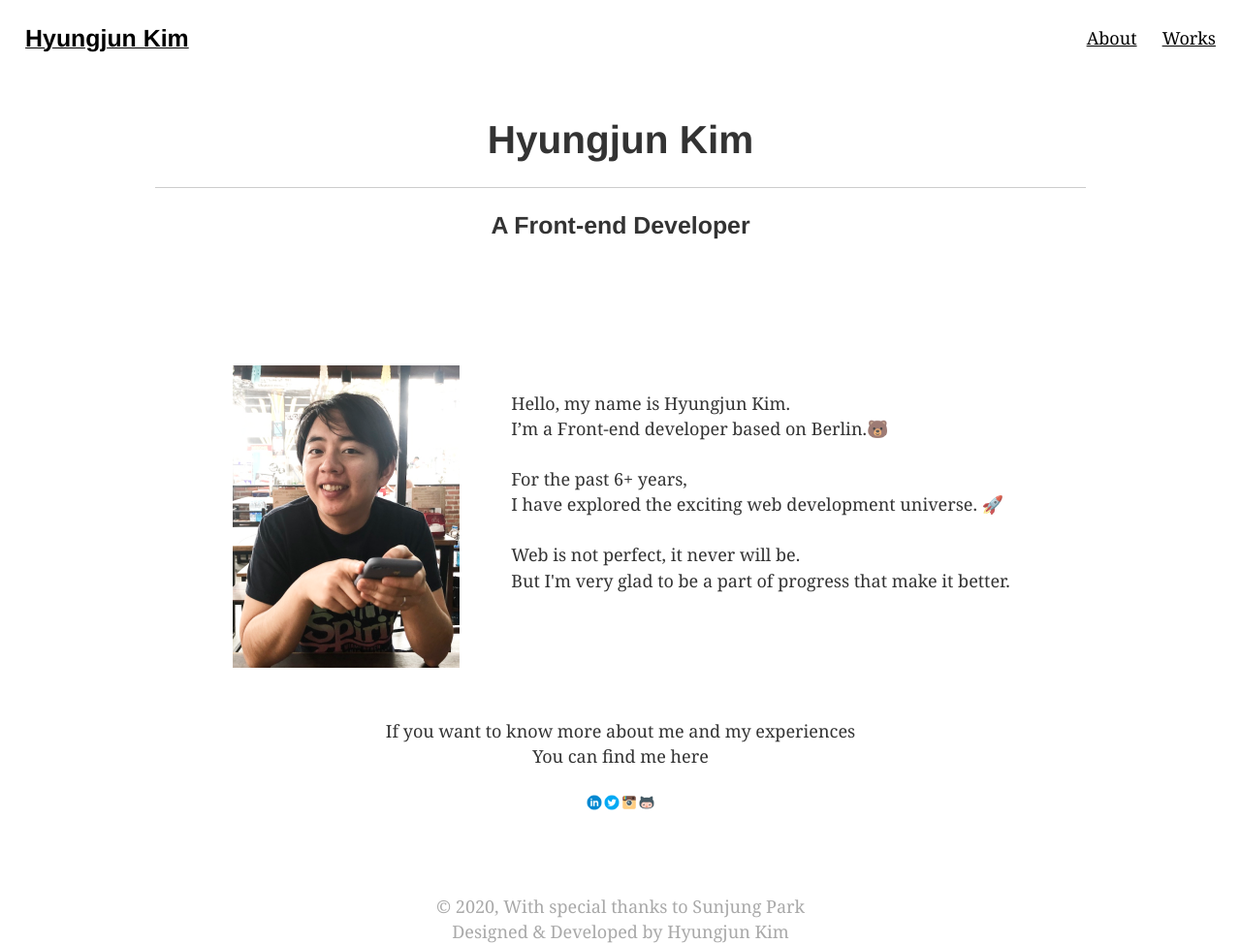
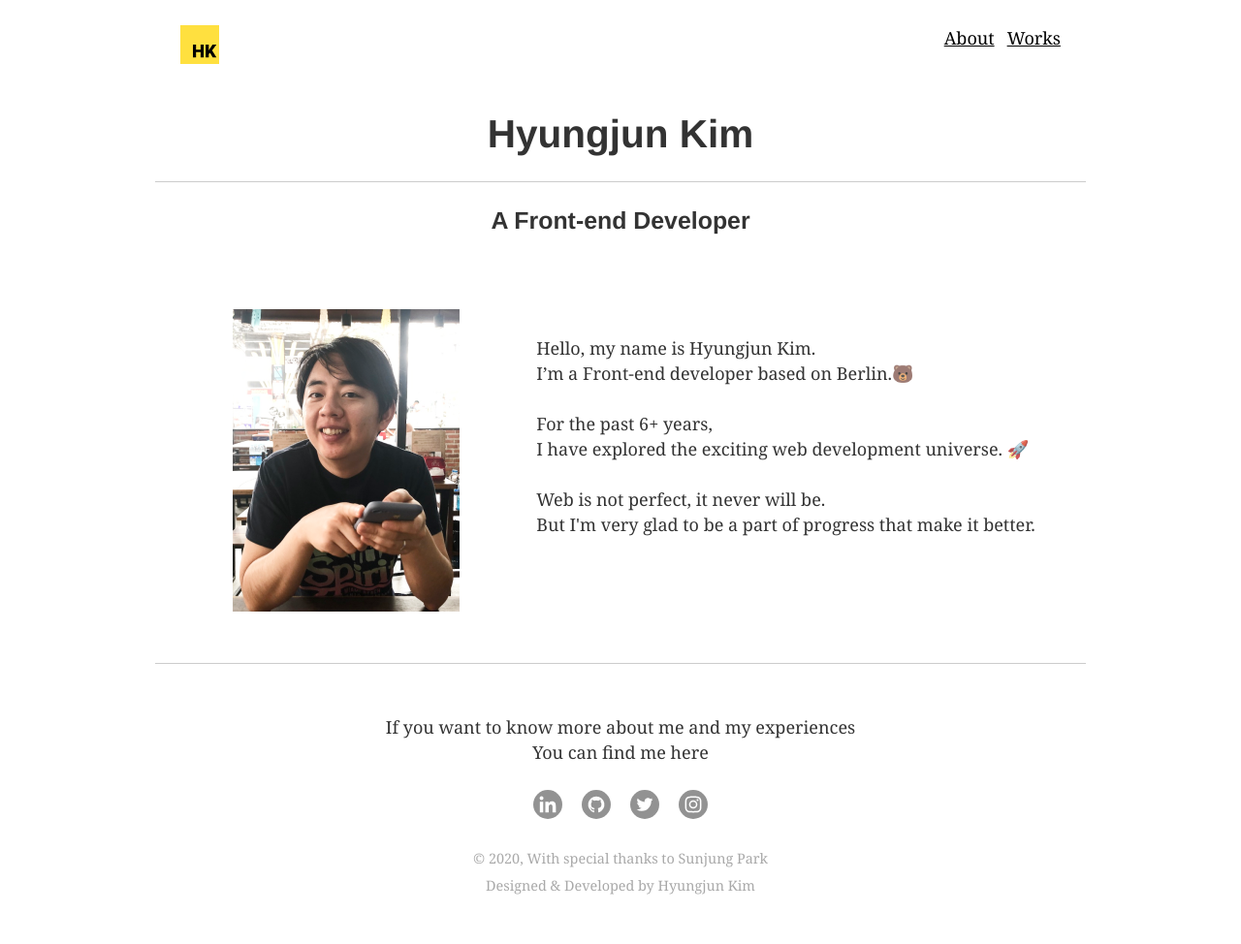
Before and after one commit to rilakkim/rilakkim.github.io, a Gatsby site: page / in a window 1280 px wide. Shown: the whole page at 97% size. After the commit the page ends 927 px from the top, so only its background shows below. Built offline with nearby package versions, Linux system fonts and the light colour scheme; Gatsby itself is replaced by a stand-in of ours.

Commit message:
updated layout, snslinks and icons, pruned node modules

```diff
--- a/gatsby-config.js
+++ b/gatsby-config.js
@@ -36,46 +36,12 @@ module.exports = {
       },
     },
     {
-      resolve: `gatsby-transformer-remark`,
+      resolve: "gatsby-plugin-react-svg",
       options: {
-        plugins: [
-          {
-            resolve: `gatsby-remark-prismjs`,
-            options: {
-              classPrefix: "language-",
-              inlineCodeMarker: '>',
-              aliases: {},
-              showLineNumbers: false,
-              noInlineHighlight: false,
-              languageExtensions: [
-                {
-                  language: "superscript",
-                  extend: "javascript",
-                  definition: {
-                    superscript_types: /(SuperType)/,
-                  },
-                  insertBefore: {
-                    function: {
-                      superscript_keywords: /(superif|superelse)/,
-                    },
-                  },
-                },
-              ],
-              // Customize the prompt used in shell output
-              // Values below are default
-              prompt: {
-                user: "root",
-                host: "localhost",
-                global: false,
-              },
-              // By default the HTML entities <>&'" are escaped.
-              // Add additional HTML escapes by providing a mapping
-              // of HTML entities and their escape value IE: { '}': '&#123;' }
-              escapeEntities: {},
-            },
-          },
-        ],
-      },
+        rule: {
+          include: /images\/svg/
+        }
+      }
     },
   ],
 }
--- a/package.json
+++ b/package.json
@@ -12,14 +12,12 @@
     "gatsby-plugin-manifest": "^2.3.3",
     "gatsby-plugin-offline": "^3.1.2",
     "gatsby-plugin-react-helmet": "^3.2.1",
+    "gatsby-plugin-react-svg": "^3.0.0",
     "gatsby-plugin-sharp": "^2.5.3",
     "gatsby-plugin-styled-components": "^3.3.10",
     "gatsby-plugin-typography": "^2.5.10",
-    "gatsby-remark-prismjs": "^3.5.10",
     "gatsby-source-filesystem": "^2.2.2",
-    "gatsby-transformer-remark": "^2.8.25",
     "gatsby-transformer-sharp": "^2.4.3",
-    "prismjs": "^1.20.0",
     "prop-types": "^15.7.2",
     "react": "^16.12.0",
     "react-dom": "^16.12.0",
--- a/src/components/header.js
+++ b/src/components/header.js
@@ -4,10 +4,13 @@ import PropTypes from "prop-types"
 import { rhythm } from "../utils/typography"
 import styled from "styled-components"
 
+import SmallLogo from "../images/svg/small-logo.svg"
+
 const StyledHeader = styled.header`
   position: fixed;
   background-color: white;
   width: 100%;
+  max-width: 960px;
   margin: 0 auto;
   padding: ${rhythm(1)};
 `;
@@ -19,11 +22,11 @@ const Nav = styled.div`
 
 const Header = ({ siteTitle }) => (
     <StyledHeader>
-        <Link to="/" style={{ textShadow: `none`, color: `black` }}>
-            <h3 style={{ margin: 0, display: `inline` }}>{siteTitle}</h3>
+        <Link to="/" style={{ display: `inline-block`, height: "100%" }}>
+            <SmallLogo alt={siteTitle} width="40" height="40"></SmallLogo>
         </Link>
         <Nav>
-          <Link to="/" style={{ textShadow: `none`, color: `black`, marginRight: rhythm(1)}}>About</Link>
+          <Link to="/" style={{ textShadow: `none`, color: `black`, marginRight: rhythm(0.5)}}>About</Link>
           <Link to="/works/" style={{ textShadow: `none`, color: `black` }}>Works</Link>
         </Nav>
     </StyledHeader>
--- a/src/components/layout.js
+++ b/src/components/layout.js
@@ -8,8 +8,16 @@ import "./layout.css"
 
 const LayoutContainer = styled.div`
   margin: 0 auto;
-  padding-top: 70px;
   max-width: 960px;
+`;
+
+const Main = styled.main`
+  padding-top: 90px;
+`;
+
+const StyledFooter = styled.footer`
+  text-align: center;
+  color: darkgrey;
 `;
 
 const Layout = ({ children }) => {
@@ -25,19 +33,15 @@ const Layout = ({ children }) => {
 
   return (
     <>
-      <Header siteTitle={data.site.siteMetadata.title} />
       <LayoutContainer>
-        <main>{children}</main>
-        <footer>
-            <div style={{
-                textAlign: `center`,
-                color: "darkgrey",
-            }}>
-                © {new Date().getFullYear()}, With special thanks to Sunjung Park
-                <br/>
-                Designed & Developed by Hyungjun Kim
-            </div>
-        </footer>
+        <Header siteTitle={data.site.siteMetadata.title} />
+        <Main>{children}</Main>
+        <StyledFooter>
+          <small>
+            © {new Date().getFullYear()}, With special thanks to Sunjung Park<br/>
+            Designed & Developed by Hyungjun Kim
+          </small>
+        </StyledFooter>
       </LayoutContainer>
     </>
   )
--- a/src/components/snsLinks.js
+++ b/src/components/snsLinks.js
@@ -1,24 +1,43 @@
-import React from "react";
-import IconLinkedIn from "../images/icons/icon-linkedin.png";
-import IconTwitter from "../images/icons/icon-twitter.png";
-import IconInstagram from "../images/icons/icon-instagram.png";
-import IconGithub from "../images/icons/icon-github.png";
+import React from "react"
+import styled from "styled-components"
+import { rhythm } from "../utils/typography"
+
+import IconLinkedIn from "../images/svg/icon-linkedin.svg"
+import IconGithub from "../images/svg/icon-github.svg"
+import IconTwitter from "../images/svg/icon-twitter.svg"
+import IconInstagram from "../images/svg/icon-instagram.svg"
+
+const StyledSnsLinks = styled.div`
+    display: flex;
+    justify-content: center;
+`
+
+const StyledSocialIcon = styled.a`
+    display: inline-block;
+    height: 30px;
+    width: 30px;
+    margin: 0 10px;
+`
 
 const SnsLinks = () => (
-    <div style={{ margin: "0 auto" }}>
-        <a href="https://www.linkedin.com/in/hyungjun-kim-a87746113/" target="_blank" rel="noopener noreferrer">
-            <img src={IconLinkedIn} alt="linked in icon"/>
-        </a>
-        <a href="https://twitter.com/JuneKimDev" target="_blank" rel="noopener noreferrer">
-            <img src={IconTwitter} alt="twitter icon"/>
-        </a>
-        <a href="https://www.instagram.com/rilakkim/" target="_blank" rel="noopener noreferrer">
-            <img src={IconInstagram} alt="instagram icon"/>
-        </a>
-        <a href="https://github.com/rilakkim" target="_blank" rel="noopener noreferrer">
-            <img src={IconGithub} alt="github icon"/>
-        </a>
-    </div>
+    <StyledSnsLinks>
+        <StyledSocialIcon href="https://www.linkedin.com/in/hyungjun-kim-a87746113/"
+           target="_blank">
+            <IconLinkedIn></IconLinkedIn>
+        </StyledSocialIcon>
+        <StyledSocialIcon href="https://github.com/rilakkim"
+           target="_blank">
+            <IconGithub width="30"></IconGithub>
+        </StyledSocialIcon>
+        <StyledSocialIcon href="https://twitter.com/JuneKimDev"
+           target="_blank">
+            <IconTwitter width="30"></IconTwitter>
+        </StyledSocialIcon>
+        <StyledSocialIcon href="https://www.instagram.com/rilakkim/"
+           target="_blank">
+            <IconInstagram width="30"></IconInstagram>
+        </StyledSocialIcon>
+    </StyledSnsLinks>
 )
 
 export default SnsLinks;
--- a/src/pages/index.js
+++ b/src/pages/index.js
@@ -1,5 +1,4 @@
-import React, { useEffect } from "react"
-import Prism from "prismjs"
+import React from "react"
 import { rhythm } from "../utils/typography"
 import styled from "styled-components"
 
@@ -9,12 +8,6 @@ import SnsLinks from "../components/snsLinks"
 
 import ProfileImage from "../images/profile.png"
 
-const thinkingCodingRepeat = `while (live) {
-    await 🤔;
-    new Code(☕️);
-    😎🍷++;
-}`;
-
 const IntroSection = styled.section`
     min-width: 320px;
     margin: auto;
@@ -23,8 +16,10 @@ const IntroSection = styled.section`
 const ContentSection = styled.section`
     display: flex;
     flex-direction: column;
+    width: 100%;
     min-width: 320px;
-    margin: ${rhythm(2)};
+    padding: 0 ${rhythm(1)};
+    margin: ${rhythm(1)} 0;
 
     @media only screen and (min-width: 720px) {
         flex-direction: row;
@@ -36,29 +31,21 @@ const ContactSection = styled(ContentSection)`
     text-align: center;
 `;
 
+const Divider = styled.hr`
+    margin: ${props => rhythm(props.margin || 1)} 0;
+`
+
 const IndexPage = () => {
-    useEffect(() => {
-        Prism.highlightAll()
-    })
 
     return (
         <Layout>
             <SEO title="Hyungjun Kim" />
             <IntroSection>
-                <div style={{ textAlign: `center`, padding: `${rhythm(2)} 0`}}>
+                <div style={{ textAlign: `center`, padding: `${rhythm(1)} 0`}}>
                     <h1>Hyungjun Kim</h1>
-                    <hr></hr>
+                    <Divider/>
                     <h3>A Front-end Developer</h3>
                 </div>
-                {/* <div className="code-container">
-                    <div>
-                        <pre>
-                            <code className="language-javascript">
-                                {thinkingCodingRepeat}
-                            </code>
-                        </pre>
-                    </div>
-                </div> */}
             </IntroSection>
 
             <ContentSection id="about">
@@ -79,6 +66,8 @@ const IndexPage = () => {
                 </div>
             </ContentSection>
 
+            <Divider margin="2"/>
+
             <ContactSection id="contacts">
                 <p>
                     If you want to know more about me and my experiences<br/>
```
Also changed, not shown: src/components/work.js (+24 -7 lines), src/pages/page-2.js (deleted, +0 -16 lines), src/pages/works.js (+4 -4 lines), README.md, src/images/icons/icon-github.png (deleted), src/images/icons/icon-instagram.png (deleted), src/images/icons/icon-linkedin.png (deleted), src/images/icons/icon-twitter.png (deleted), src/images/svg/icon-github.svg (added), src/images/svg/icon-instagram.svg (added), src/images/svg/icon-linkedin.svg (added), src/images/svg/icon-twitter.svg (added), src/images/svg/small-logo.svg (added).
